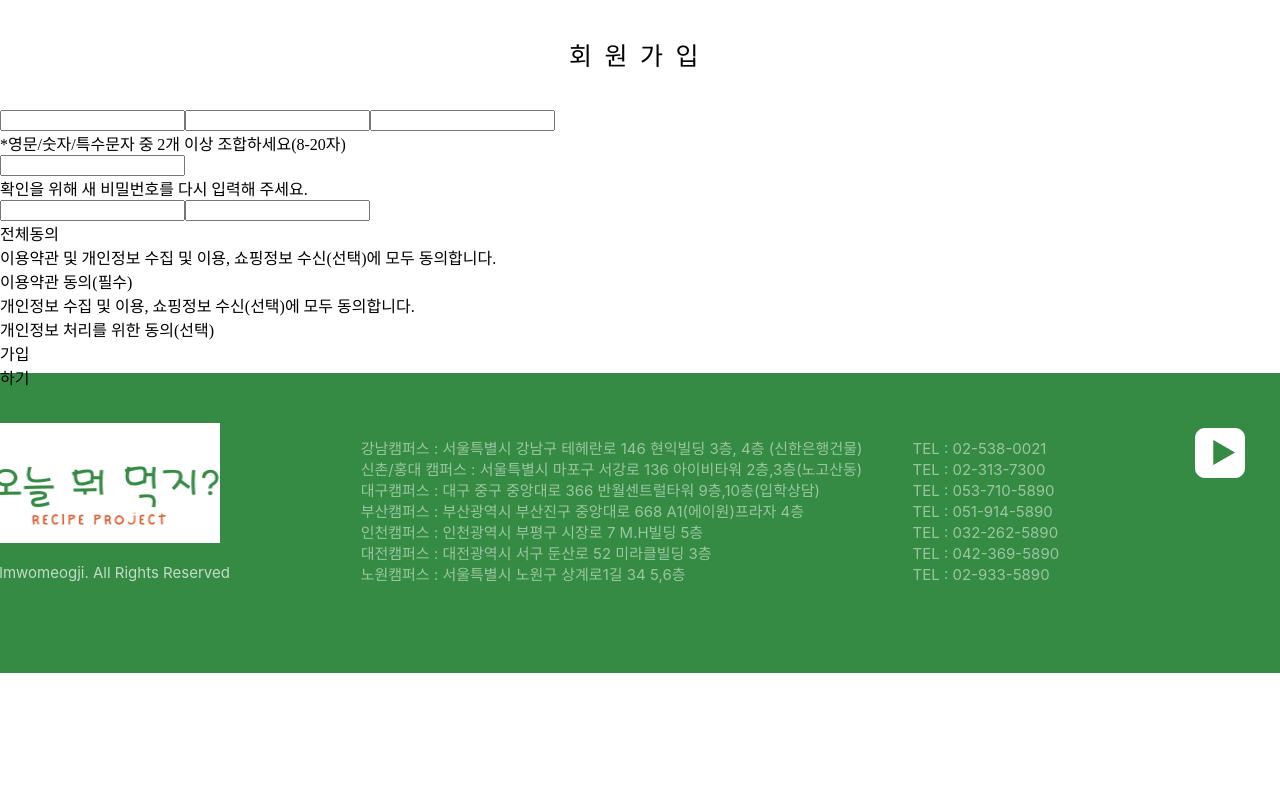
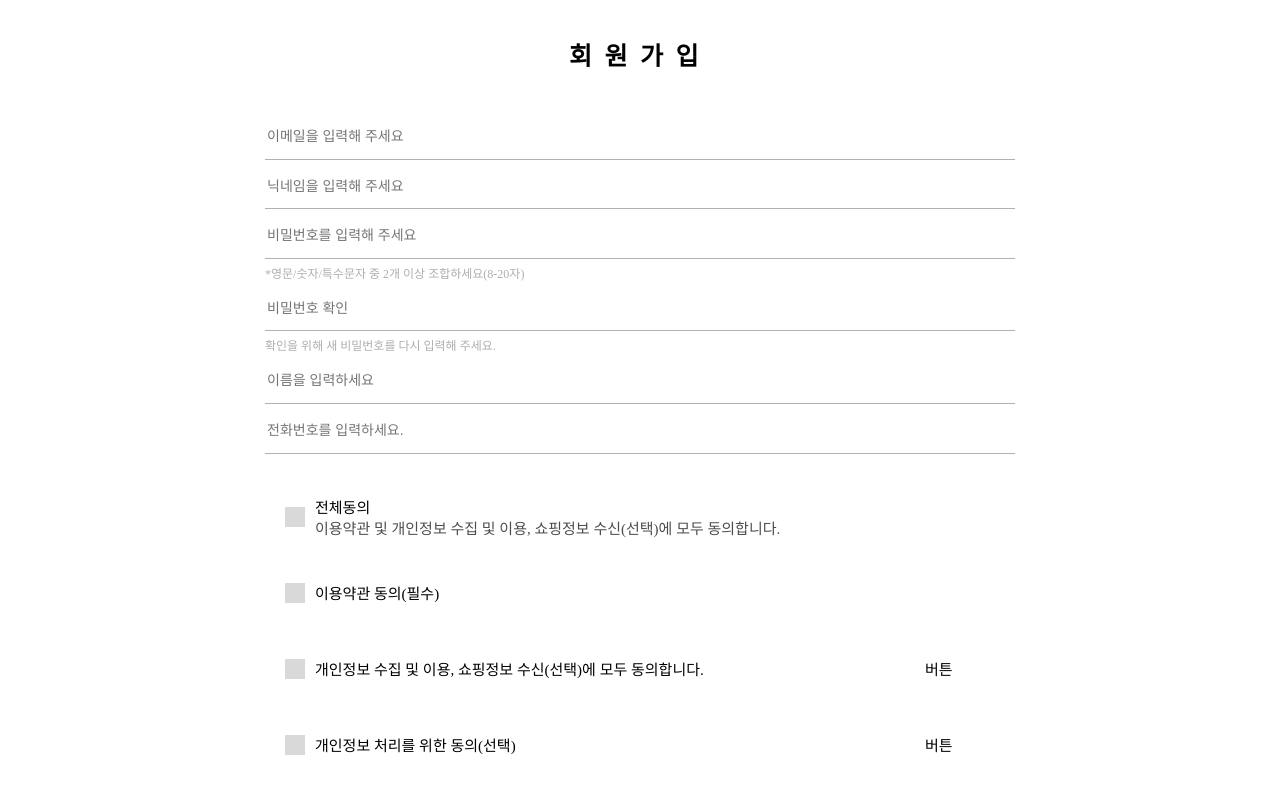
Before and after one commit to Ningen09/Recipe_Platform_Project, a React (Create React App) app in the folder recipe_front/: page /authentication in a window 1280 px wide. Shown: the part 380-1180 px from the top of the page. Before the commit the page ends 1053 px from the top, so only its background shows below. Built offline with nearby package versions, Linux system fonts and the light colour scheme; a web font is replaced by a local one.

Commit message:
Sign-up-update

```diff
--- a/recipe_front/src/views/Authentication/index.tsx
+++ b/recipe_front/src/views/Authentication/index.tsx
@@ -1,4 +1,4 @@
-import React from 'react'
+import React, { useState } from 'react'
 import "./style.css"
 import InputBox from 'components/InputBox'
 
@@ -41,37 +41,117 @@ export default function index() {
 
             }
 
+
     const SignUp = () => {
+
+        //         component: AllCheckbox 컴포넌트             //
+        const [isAllCheck, setAllCheck] = useState<boolean>(false);
+
+        //         component: SelectCheckbox 컴포넌트             //
+        const [isCollectCheck, setCollectCheck] = useState<boolean>(false);
+
+        //         component: ProcessingCheckbox 컴포넌트             //
+        const [isProcessingCheck, setProcessingCheck] = useState<boolean>(false);
+
+        //         component: ProcessingCheckbox 컴포넌트             //
+        const [isEssentialCheck, setEssentialCheck] = useState<boolean>(false);
+
+        //         event handler: 전체 체크박스 버튼 핸들러              //
+        const onAllCheckBoxButtonClickHandler = () => {
+            setAllCheck(!isAllCheck);
+            setEssentialCheck(!isEssentialCheck);
+            setCollectCheck(!isCollectCheck);
+            setProcessingCheck(!isProcessingCheck);
+          }
+
+        //         event handler: 이용약관 필수 체크박스 버튼 핸들러              //
+        const onEssentialCheckBoxButtonClickHandler = () => {
+            setEssentialCheck(!isEssentialCheck);
+          }
+
+        //         event handler: 개인정보 수집 선택 체크박스 버튼 핸들러              //
+        const onCollectCheckBoxButtonClickHandler = () => {
+            setCollectCheck(!isCollectCheck);
+          }
+
+        //         event handler: 개인정보 처리 선택 체크박스 버튼 핸들러              //
+        const onProcessingCheckBoxButtonClickHandler = () => {
+            setProcessingCheck(!isProcessingCheck);
+          }
 
         //         render: 회원가입 화면 랜더               //
 
         return(
-            <div id='sign-in-wrapper'>
+            <div id='sign-up-wrapper'>
                 <div className='authentication-header'>
                     <div className='authentication-logo-box'>
                         <div className='authentication-logo'></div>
                     </div>
                 </div>
-                <div className='sign-in-title-box'>
-                    <div className='sign-in-title'>{"회원가입"}</div>
+                <div className='sign-up-title-box'>
+                    <div className='sign-up-title'>{"회원가입"}</div>
                 </div>
-                <div className='sign-in-box'>
-                    <input type="text" />
-                    <input type="text" />
-                    <input type="text" />
+                <div className='sign-up-container'>
+                    <div className='sign-up-box'>
+                        <InputBox type="text" placeholder='이메일을 입력해 주세요' label={''} error={false} value={''} setValue={function (value: React.SetStateAction<string>): void {
+                        throw new Error('Function not implemented.')}}/>
+                        <InputBox type="text" placeholder='닉네임을 입력해 주세요' label={''} error={false} value={''} setValue={function (value: React.SetStateAction<string>): void {
+                        throw new Error('Function not implemented.')}}/>
+                        <InputBox type="text" placeholder='비밀번호를 입력해 주세요' label={''} error={false} value={''} setValue={function (value: React.SetStateAction<string>): void {
+                        throw new Error('Function not implemented.')}}/>
                         <div className='password-tip'>{"*영문/숫자/특수문자 중 2개 이상 조합하세요(8-20자)"}</div>
-                    <input type="text" />
+                        <InputBox type="text" placeholder='비밀번호 확인' label={''} error={false} value={''} setValue={function (value: React.SetStateAction<string>): void {
+                        throw new Error('Function not implemented.')}}/>
                         <div className='password-tip'>{"확인을 위해 새 비밀번호를 다시 입력해 주세요."}</div>
-                    <input type="text" />
-                    <input type="text" />
+                        <InputBox type="text" placeholder='이름을 입력하세요' label={''} error={false} value={''} setValue={function (value: React.SetStateAction<string>): void {
+                        throw new Error('Function not implemented.')}}/>
+                        <InputBox type="text" placeholder='전화번호를 입력하세요.' label={''} error={false} value={''} setValue={function (value: React.SetStateAction<string>): void {
+                        throw new Error('Function not implemented.')}}/>
+                    </div>
+                    <div className='check-container'>
+                        <div className='agreed-container'>
+                            <div className='check-button' onClick={onAllCheckBoxButtonClickHandler}>
+                                {isAllCheck ? (<div className='checked'></div>) : (<div className='uncheck'></div>)}
+                            </div>
+                            <div className='agreed-text-container'>
                                 <div className='agreed-check'>{"전체동의"}</div>
                                 <div className='agreed-text'>{"이용약관 및 개인정보 수집 및 이용, 쇼핑정보 수신(선택)에 모두 동의합니다."}</div>
+                            </div>
+                        </div>
+                        <div className='agreed-container'>
+                            <div className='check-button' onClick={onEssentialCheckBoxButtonClickHandler}>
+                                {isEssentialCheck ? (<div className='checked'></div>) : (<div className='uncheck'></div>)}
+                            </div>
+                            <div className='agreed-text-container'>
                                 <div className='agreed-check'>{"이용약관 동의(필수)"}</div>
-                    <div className=''></div>
+                            </div>
+                        </div>
+                            <div className='agreed-container'>
+                                <div className='check-button' onClick={onCollectCheckBoxButtonClickHandler}>
+                                    {isCollectCheck ? (<div className='checked'></div>) : (<div className='uncheck'></div>)}
+                                </div>
+                                <div className='agreed-text-container'>
                                     <div className='agreed-check'>{"개인정보 수집 및 이용, 쇼핑정보 수신(선택)에 모두 동의합니다."}</div>
+                                </div>
+                                    <div className='detail-check'>
+                                        <div className='agreed-check'>{"버튼"}</div>
+                                    </div>
+                            </div>
+                            <div className='agreed-container'>
+                                <div className='check-button' onClick={onProcessingCheckBoxButtonClickHandler}>
+                                    {isProcessingCheck ? (<div className='checked'></div>) : (<div className='uncheck'></div>)}
+                                </div>
+                                <div className='agreed-text-container'>
                                     <div className='agreed-check'>{"개인정보 처리를 위한 동의(선택)"}</div>
-                    <div className='icon-button'>{"가입하기"}</div>
-
+                                </div>
+                                <div className='detail-check'>
+                                    <div className='agreed-check'>{"버튼"}</div>
+                                </div>
+                            </div>
+                        </div>
+                    </div>
+                    <div className='sign-up-button-box'>
+                        <div className='sign-up-button'>{"가입하기"}</div>
                     </div>
                 </div>
         )
--- a/recipe_front/src/views/Authentication/style.css
+++ b/recipe_front/src/views/Authentication/style.css
@@ -38,7 +38,6 @@
     display: flex;
     flex-direction: column;
     justify-content: center;
-    flex-shrink: 0;
 }
 
 .sign-in-title{
@@ -47,7 +46,7 @@
     font-family: Inter;
     font-size: 25px;
     font-style: normal;
-    font-weight: 400;
+    font-weight: 600;
     line-height: normal;
     letter-spacing: 12.5px;
 }
@@ -130,3 +129,145 @@
     width: 24px;
     height: 24px;
   }
+
+  #sign-up-wrapper{
+    display: flex;
+    justify-content: center;
+    align-items: center;
+    flex-direction: column;
+    width: 100%;
+  }
+
+.sign-up-title-box{
+    height: 112px;
+
+    display: flex;
+    flex-direction: column;
+    justify-content: center;
+}
+
+.sign-up-title{
+    color: #000;
+    text-align: center;
+    font-size: 25px;
+    font-style: normal;
+    font-weight: 600;
+    line-height: normal;
+    letter-spacing: 12.5px;
+}
+
+.sign-up-container{
+    width: 750px;
+}
+
+.password-tip{
+    color: #AEAEAE;
+    font-size: 12px;
+    font-style: normal;
+    font-weight: 400;
+    line-height: normal;
+}
+
+
+.check-container{
+    display: flex;
+    width: 740px;
+    padding: 20px;
+    flex-direction: column;
+    justify-content: center;
+}
+
+.agreed-check{
+    color: #000;
+    font-size: 15px;
+    font-style: normal;
+    font-weight: 400;
+    line-height: normal;
+
+}
+
+
+.agreed-text{
+    color: rgba(0, 0, 0, 0.70);
+    font-size: 15px;
+    font-style: normal;
+    font-weight: 400;
+    line-height: normal;
+}
+
+.agreed-container{
+    width: 749px;
+    height: 76px;
+
+    display: flex;
+    align-items: center;
+}
+
+.agreed-text-container{
+    padding: 10px;
+    width: 600px;
+}
+
+.check-button {
+    width: 20px;
+    height: 20px;
+
+    display: flex;
+    justify-content: center;
+
+}
+.uncheck {
+    width: 100%;
+    height: 100%;
+
+    background-image: url(assets/CheckBox.png);
+    background-position: 50% 50%;
+    background-size: 100%;
+}
+.checked{
+    width: 100%;
+    height: 100%;
+
+    background-image: url('assets/CheckBox-check.png');
+    background-position: 50% 50%;
+    background-size: 100%;
+}
+.agreed-check{
+    color: #000;
+    font-size: 15px;
+    font-style: normal;
+    font-weight: 400;
+    line-height: normal;
+}
+
+.detail-check{
+    display: flex;
+}
+.sign-up-button-box{
+    display: flex;
+    width: 750px;
+    height: 144px;
+    justify-content: center;
+    align-items: center;
+    flex-shrink: 0;
+}
+
+.sign-up-button {
+
+    background: #358B43;
+
+    display: flex;
+    width: 400px;
+    height: 44px;
+    padding: 7px 86px 7px 87px;
+    justify-content: center;
+    align-items: center;
+
+    color: #FFF;
+
+    font-size: 20px;
+    font-style: normal;
+    font-weight: 400;
+    line-height: normal;
+    letter-spacing: 10px;
+  }
```
Also changed, not shown: recipe_front/src/views/Authentication/assets/CheckBox-check.png (added), recipe_front/src/views/Authentication/assets/CheckBox.png (added). Lines whose indentation alone changed are shown as unchanged.
